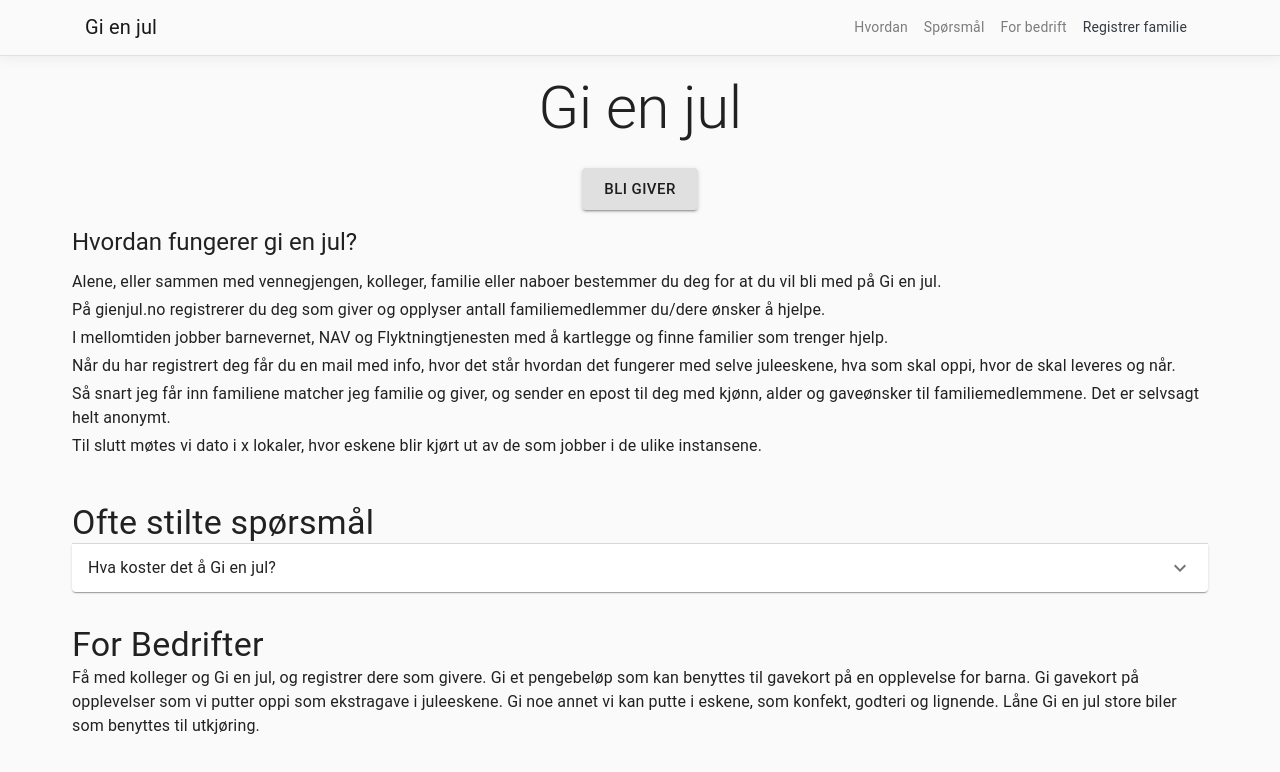
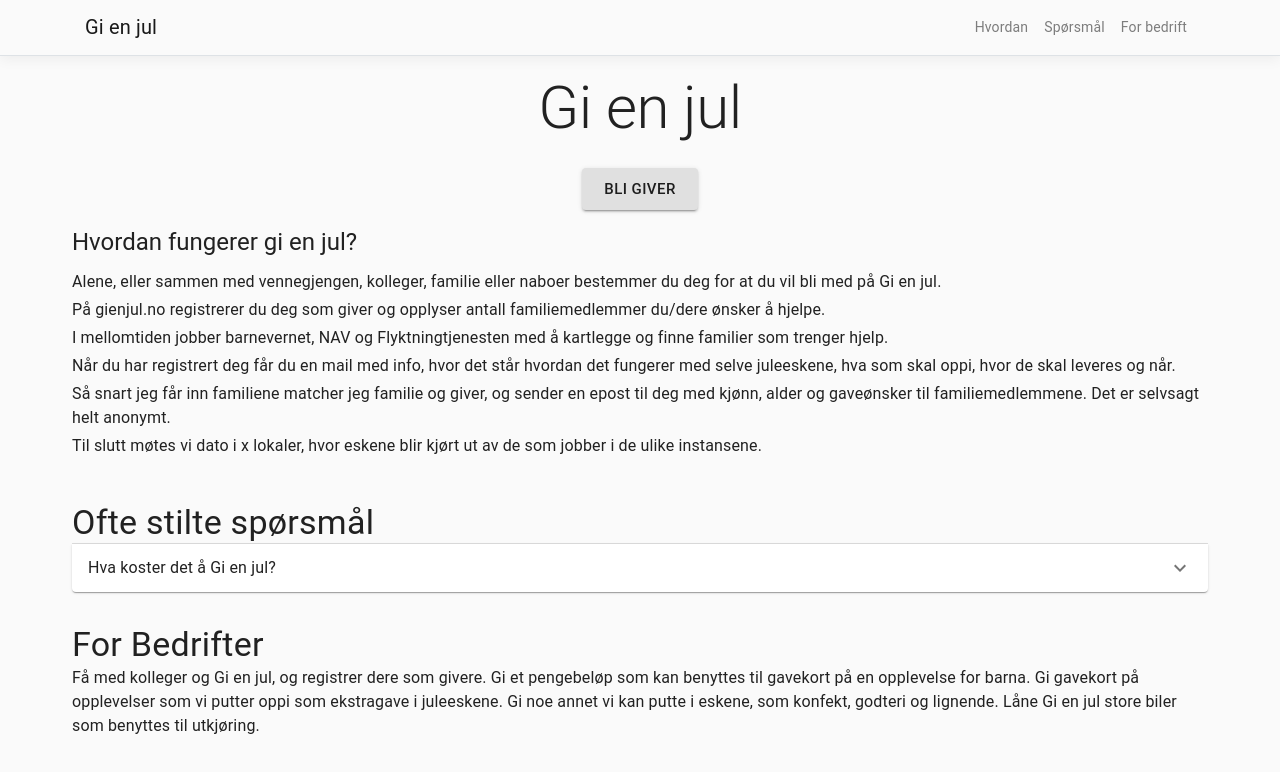
Before and after one commit to capgemini-stavanger/gi-en-jul, a React (Create React App) app in the folder GiEnJul/ClientApp/: page / in a window 1280 px wide. Shown: the top 772 px of the page. Built offline with nearby package versions, Linux system fonts and the light colour scheme.

Commit message:
changed routes in navbar

```diff
--- a/GiEnJul/ClientApp/src/App.tsx
+++ b/GiEnJul/ClientApp/src/App.tsx
@@ -7,12 +7,13 @@
 import './custom.css'
 import NavMenu from './common/components/NavMenu';
 import { Container } from '@material-ui/core';
+import NavMenuAdmin from './common/components/NavMenuAdmin';
 
 const App = () => {
     if (window.location.pathname === '/admin') {
         return (
             <React.Fragment>
-                <NavMenu />
+                <NavMenuAdmin />
                 <Container>
                     <Route path ='/admin' component={AdminPage} />
                     <Route exact path='/' component={Home} />
--- a/GiEnJul/ClientApp/src/common/components/NavMenu.css
+++ b/GiEnJul/ClientApp/src/common/components/NavMenu.css
@@ -15,3 +15,5 @@
 .pointer {
     cursor: pointer;
 }
+
+.item {margin: 0.5em;}
--- a/GiEnJul/ClientApp/src/common/components/NavMenu.tsx
+++ b/GiEnJul/ClientApp/src/common/components/NavMenu.tsx
@@ -10,37 +10,50 @@
     };
 
     public render() {
+        if (window.location.pathname === "/bli-giver") {
             return (
                 <header>
                     <Navbar className="navbar-expand-sm navbar-toggleable-sm border-bottom box-shadow mb-3" light>
                         <Container>
                             <NavbarBrand tag={Link} to="/">Gi en jul</NavbarBrand>
-                        <NavbarToggler onClick={this.toggle} className="mr-2"/>
+                            <NavbarToggler onClick={this.toggle} className="mr-2" />
                             <Collapse className="d-sm-inline-flex flex-sm-row-reverse" isOpen={this.state.isOpen} navbar>
                                 <ul className="navbar-nav flex-grow">
-                                {/* <NavItem>
-                                    <NavLink tag={Link} className="text-dark" to="/">Hjem</NavLink>
-                                </NavItem> */}
-
-                                <NavItem>
-                                    <Scroll className="nav-link pointer" to='how' spy={true} smooth={true}>Hvordan</Scroll>
-                                </NavItem>
-                                <NavItem>
-                                    <Scroll className="nav-link pointer" to='questions' spy={true} smooth={true}>Spørsmål</Scroll>
-                                </NavItem>
-                                <NavItem>
-                                    <Scroll className="nav-link pointer" to='companies' spy={true} smooth={true}>For bedrift</Scroll>
-                                </NavItem>
-                                <NavItem>
-                                    <NavLink tag={Link} className="text-dark" to="/registrer-familie">Registrer familie</NavLink>
+                                    <NavItem className="nav-link pointer">
+                                        <NavLink onClick={this.toggle} tag={Link} className="text-dark" to="/">Hjem</NavLink>
                                     </NavItem>
                                 </ul>
                             </Collapse>
                         </Container>
-
+                    </Navbar>
+                </header>
+            )
+        }
+        else {
+            return (
+                <header>
+                    <Navbar className="navbar-expand-sm navbar-toggleable-sm border-bottom box-shadow mb-3" light>
+                        <Container>
+                            <NavbarBrand tag={Link} to="/">Gi en jul</NavbarBrand>
+                            <NavbarToggler onClick={this.toggle} className="mr-2" />
+                            <Collapse className="d-sm-inline-flex flex-sm-row-reverse" isOpen={this.state.isOpen} navbar>
+                                <ul className="navbar-nav flex-grow">
+                                    <NavItem className="nav-link pointer">
+                                        <Scroll onClick={this.toggle} to='how' spy={true} smooth={true}>Hvordan</Scroll>
+                                    </NavItem>
+                                    <NavItem className="nav-link pointer">
+                                        <Scroll onClick={this.toggle} to='questions' spy={true} smooth={true}>Spørsmål</Scroll>
+                                    </NavItem>
+                                    <NavItem className="nav-link pointer">
+                                        <Scroll onClick={this.toggle} to='companies' spy={true} smooth={true}>For bedrift</Scroll>
+                                    </NavItem>
+                                </ul>
+                            </Collapse>
+                        </Container>
                     </Navbar>
                 </header>
             );
+        }
     }
 
     private toggle = () => {
--- a/GiEnJul/ClientApp/src/common/components/NavMenuAdmin.tsx
+++ b/GiEnJul/ClientApp/src/common/components/NavMenuAdmin.tsx
@@ -18,11 +18,10 @@
                         <NavbarToggler onClick={this.toggle} className="mr-2"/>
                         <Collapse className="d-sm-inline-flex flex-sm-row-reverse" isOpen={this.state.isOpen} navbar>
                             <ul className="navbar-nav flex-grow">
+                                <NavItem>
+                                    <NavLink tag={Link} className="text-dark" to="/">Hjem</NavLink>
+                                </NavItem>
                                 {/* <NavItem>
-                                    <NavLink tag={Link} className="text-dark" to="/">Hjem</NavLink>
-                                </NavItem> */}
-
-                                <NavItem>
                                     <NavLink>
                                     <Scroll to='how' spy={true} smooth={true}>Hvordan</Scroll>
                                     </NavLink>
@@ -36,7 +35,7 @@
                                     <NavLink>
                                     <Scroll to='companies' spy={true} smooth={true}>For bedrift</Scroll>
                                     </NavLink>
-                                </NavItem>
+                                </NavItem> */}
                                 <NavItem>
                                     <NavLink tag={Link} className="text-dark" to="/registrer-familie">Registrer familie</NavLink>
                                 </NavItem>
```
Lines whose indentation alone changed are shown as unchanged.
